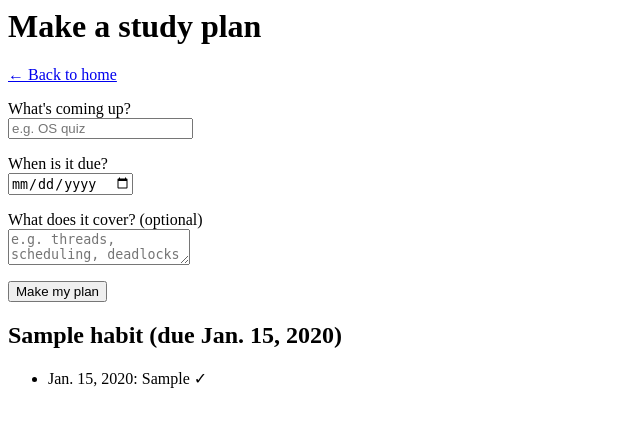
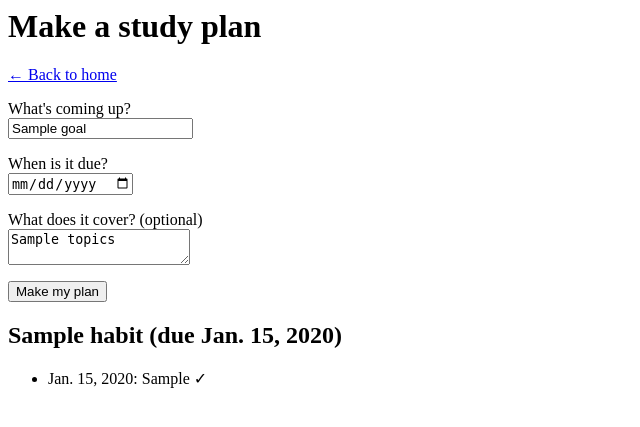
Before and after one commit to lfigu05/Pupdate, a Django app: template habits/templates/habits/plan.html in a window 1280 px wide. Shown: the top 427 px of the page, without its empty margins (0-640 px from the left). Run offline with Django 4.2, Linux system fonts and the light colour scheme; tables that the repository leaves empty hold one stand-in row (values such as "Sample post"); the template is opened without the code that fills it: values that come from a table or form of the project are taken from there, most other values are stand-ins (such as "Sample title", 1, 10 or a date in 2020).

Commit message:
Keep input after errors and add Gemini retry with backoff

```diff
--- a/habits/templates/habits/plan.html
+++ b/habits/templates/habits/plan.html
@@ -10,15 +10,15 @@
     {% csrf_token %}
     <p>
         <label>What's coming up?</label><br>
-        <input type="text" name="goal" placeholder="e.g. OS quiz" required>
+        <input type="text" name="goal" placeholder="e.g. OS quiz" value="{{ form_data.goal }}" required>
     </p>
     <p>
         <label>When is it due?</label><br>
-        <input type="date" name="due_date" required>
+        <input type="date" name="due_date" value="{{ form_data.due_date }}" required>
     </p>
     <p>
         <label>What does it cover? (optional)</label><br>
-        <textarea name="topics" placeholder="e.g. threads, scheduling, deadlocks"></textarea>
+        <textarea name="topics" placeholder="e.g. threads, scheduling, deadlocks">{{ form_data.topics }}</textarea>
     </p>
     <button type="submit">Make my plan</button>
 </form>
```
Also changed, not shown: habits/views.py (+8 -1 lines).
